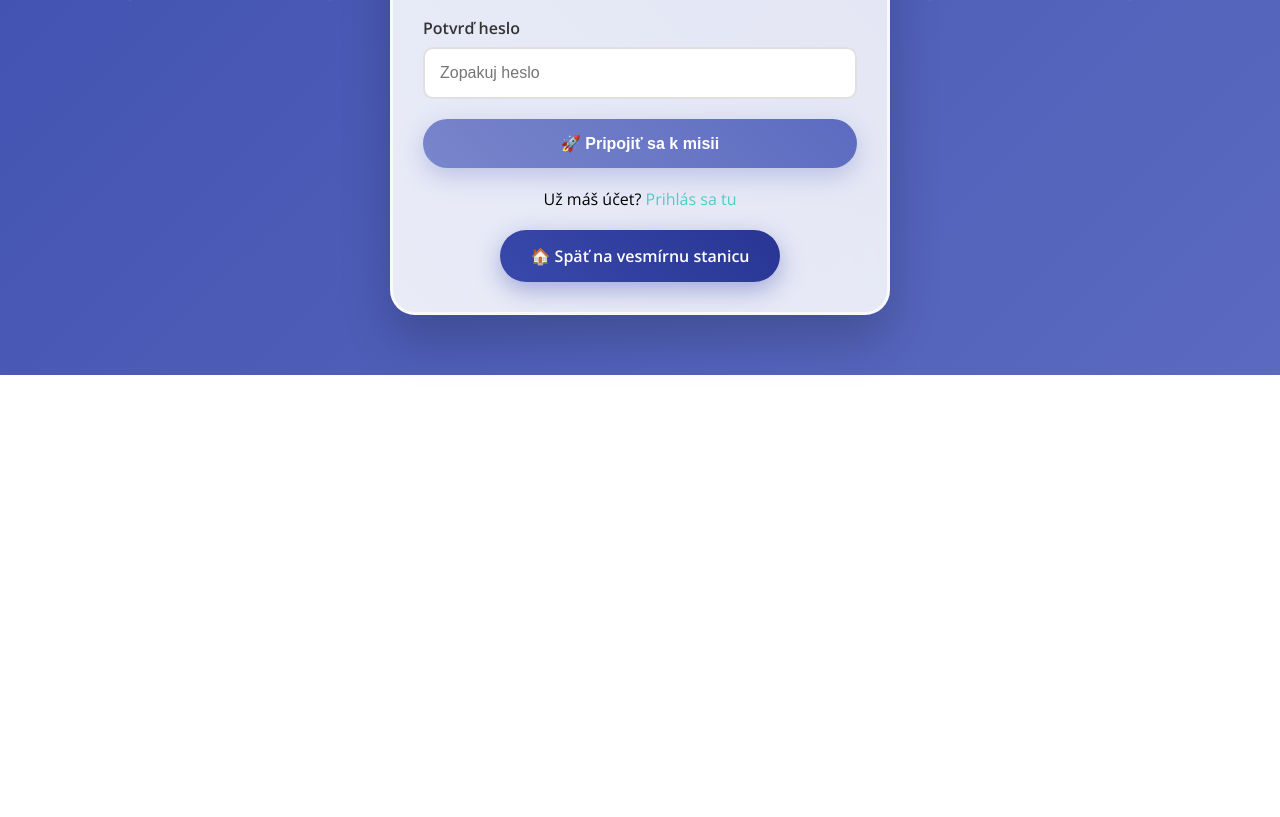
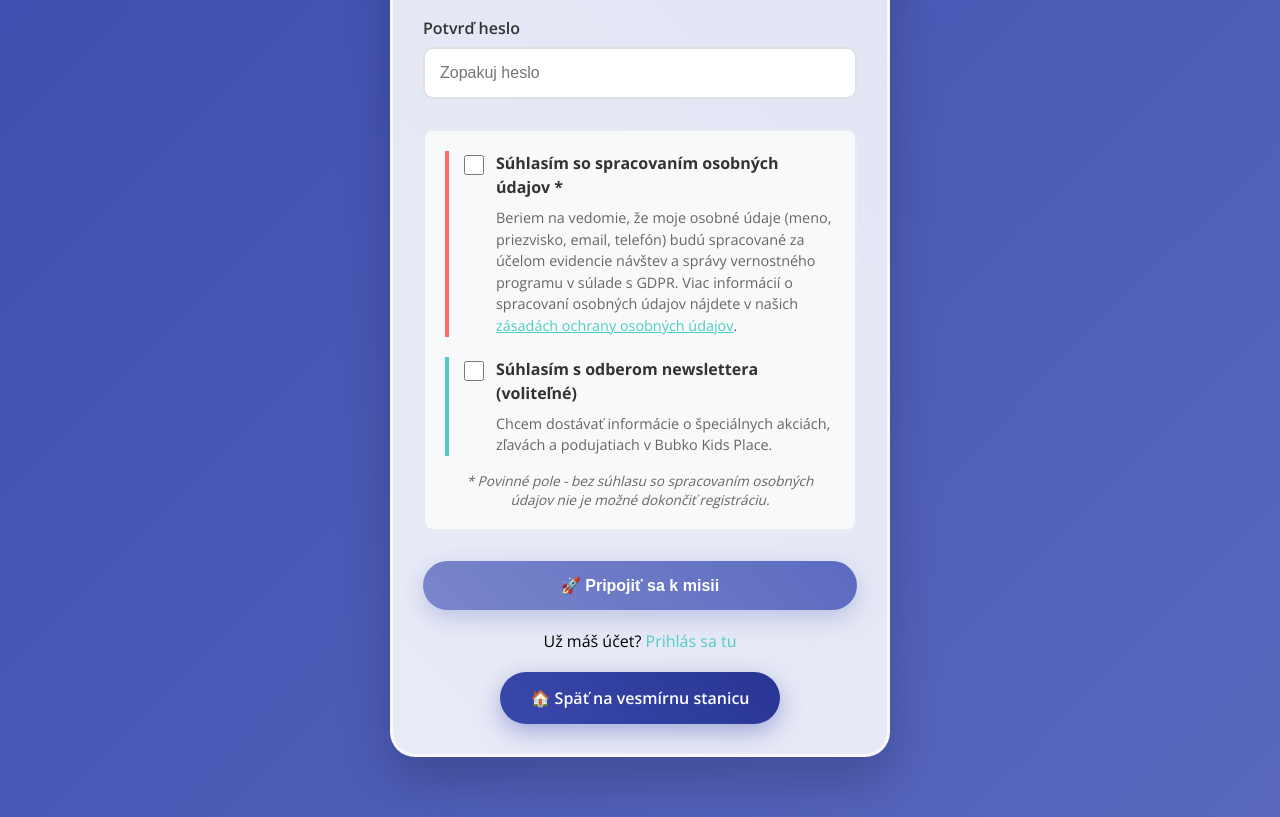
Before and after one commit to danielgajdos/bubko-loyalty-program, a Vue app in the folder frontend/: page /register in a window 1280 px wide. Shown: the part 780-1597 px from the top of the page. Before the commit the page ends 1155 px from the top, so only its background shows below. Built offline with nearby package versions, Linux system fonts and the light colour scheme; no server answers.

Commit message:
Add GDPR and newsletter consent to registration

```diff
--- a/frontend/src/pages/Register.vue
+++ b/frontend/src/pages/Register.vue
@@ -79,6 +79,47 @@
               >
             </div>
 
+            <!-- GDPR Consent -->
+            <div class="consent-section">
+              <div class="consent-item required">
+                <label class="checkbox-label">
+                  <input
+                    type="checkbox"
+                    v-model="form.gdprConsent"
+                    required
+                    class="consent-checkbox"
+                  >
+                  <span class="checkbox-text">
+                    <strong>Súhlasím so spracovaním osobných údajov *</strong>
+                    <span class="consent-description">
+                      Beriem na vedomie, že moje osobné údaje (meno, priezvisko, email, telefón) budú spracované za účelom evidencie návštev a správy vernostného programu v súlade s GDPR. Viac informácií o spracovaní osobných údajov nájdete v našich
+                      <a href="#" @click.prevent="showGdprInfo" class="consent-link">zásadách ochrany osobných údajov</a>.
+                    </span>
+                  </span>
+                </label>
+              </div>
+
+              <div class="consent-item optional">
+                <label class="checkbox-label">
+                  <input
+                    type="checkbox"
+                    v-model="form.newsletterConsent"
+                    class="consent-checkbox"
+                  >
+                  <span class="checkbox-text">
+                    <strong>Súhlasím s odberom newslettera (voliteľné)</strong>
+                    <span class="consent-description">
+                      Chcem dostávať informácie o špeciálnych akciách, zľavách a podujatiach v Bubko Kids Place.
+                    </span>
+                  </span>
+                </label>
+              </div>
+
+              <p class="consent-note">
+                * Povinné pole - bez súhlasu so spracovaním osobných údajov nie je možné dokončiť registráciu.
+              </p>
+            </div>
+
             <div v-if="error" class="error">
               {{ error }}
             </div>
@@ -125,7 +166,9 @@ export default {
         email: '',
         phone: '',
         password: '',
-        confirmPassword: ''
+        confirmPassword: '',
+        gdprConsent: false,
+        newsletterConsent: false
       },
       loading: false,
       error: '',
@@ -148,9 +191,19 @@ export default {
       return true
     },
 
+    showGdprInfo() {
+      alert('Zásady ochrany osobných údajov:\n\nVaše osobné údaje (meno, priezvisko, email, telefón) spracovávame za účelom:\n- Evidencie návštev v našom zariadení\n- Správy vernostného programu\n- Identifikácie pri vstupe pomocou QR kódu\n\nVaše údaje sú chránené v súlade s nariadením GDPR (EU) 2016/679.\n\nMáte právo na prístup k svojim údajom, ich opravu alebo vymazanie.\n\nKontakt: admin@bubko.sk')
+    },
+
     async handleRegister() {
       this.error = ''
       this.success = ''
+
+      // Validate GDPR consent
+      if (!this.form.gdprConsent) {
+        this.error = 'Pre dokončenie registrácie musíte súhlasiť so spracovaním osobných údajov'
+        return
+      }
 
       // Validate email
       if (!this.validateEmail()) {
@@ -175,7 +228,9 @@ export default {
           lastName: this.form.lastName,
           email: this.form.email,
           phone: this.form.phone,
-          password: this.form.password
+          password: this.form.password,
+          gdprConsent: this.form.gdprConsent,
+          newsletterConsent: this.form.newsletterConsent
         })
 
         localStorage.setItem('token', response.data.token)
@@ -219,4 +274,82 @@ export default {
   font-size: 0.9rem;
   margin-top: 5px;
 }
+
+.consent-section {
+  margin: 30px 0;
+  padding: 20px;
+  background: #f8f9fa;
+  border-radius: 10px;
+  border: 2px solid #e9ecef;
+}
+
+.consent-item {
+  margin-bottom: 20px;
+}
+
+.consent-item:last-of-type {
+  margin-bottom: 0;
+}
+
+.consent-item.required {
+  border-left: 4px solid #ff6b6b;
+  padding-left: 15px;
+}
+
+.consent-item.optional {
+  border-left: 4px solid #4ecdc4;
+  padding-left: 15px;
+}
+
+.checkbox-label {
+  display: flex;
+  align-items: flex-start;
+  cursor: pointer;
+  gap: 12px;
+}
+
+.consent-checkbox {
+  margin-top: 4px;
+  width: 20px;
+  height: 20px;
+  cursor: pointer;
+  flex-shrink: 0;
+}
+
+.checkbox-text {
+  display: flex;
+  flex-direction: column;
+  gap: 8px;
+  color: #333;
+  line-height: 1.5;
+}
+
+.checkbox-text strong {
+  font-size: 1rem;
+  color: #333;
+}
+
+.consent-description {
+  font-size: 0.9rem;
+  color: #666;
+  display: block;
+}
+
+.consent-link {
+  color: #4ecdc4;
+  text-decoration: underline;
+  cursor: pointer;
+}
+
+.consent-link:hover {
+  color: #45b7d1;
+}
+
+.consent-note {
+  margin-top: 15px;
+  font-size: 0.85rem;
+  color: #666;
+  font-style: italic;
+  text-align: center;
+}
 </style>
```
Also changed, not shown: 1 other file (tests, documents, lock files or other folders).
